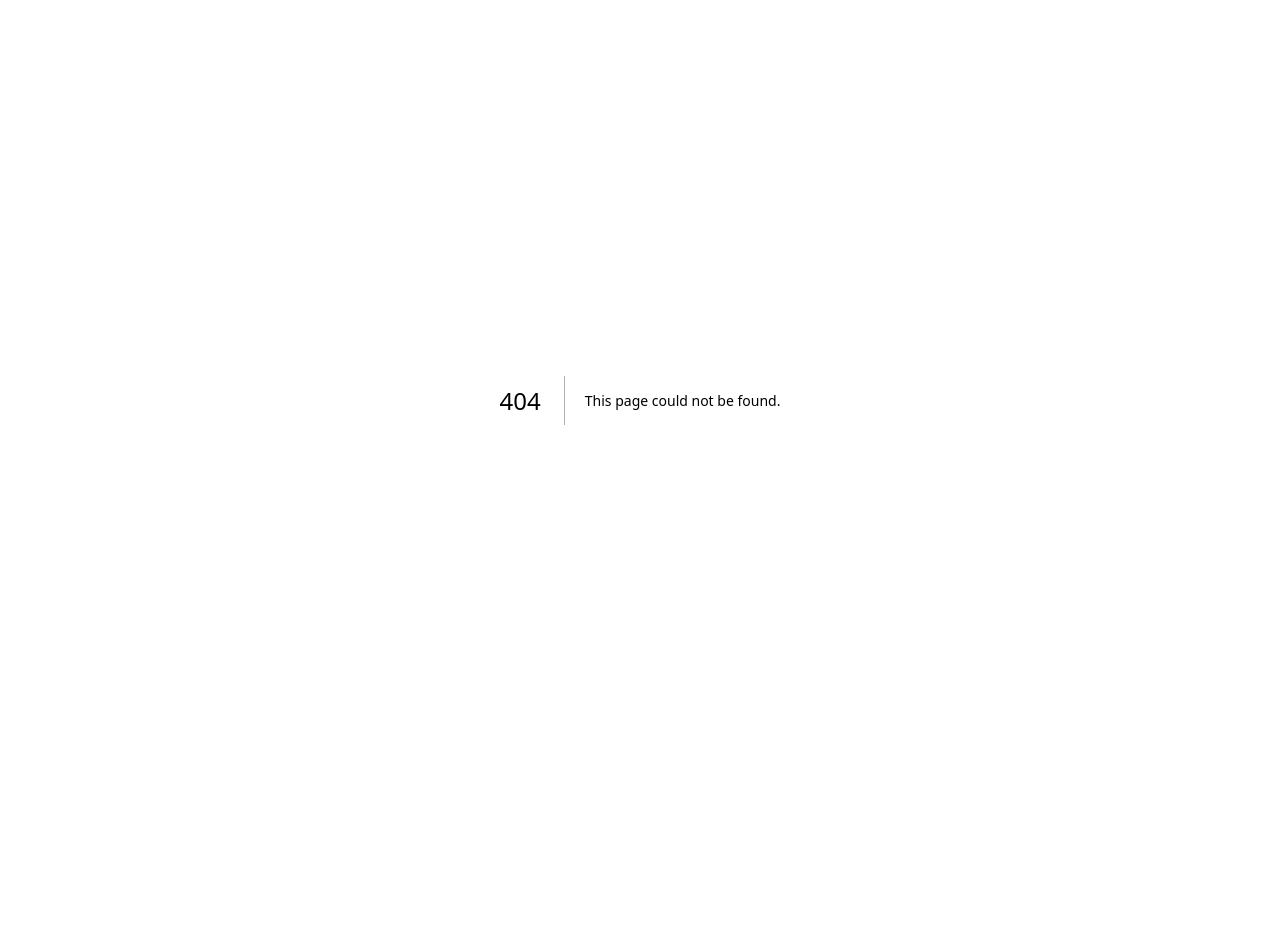
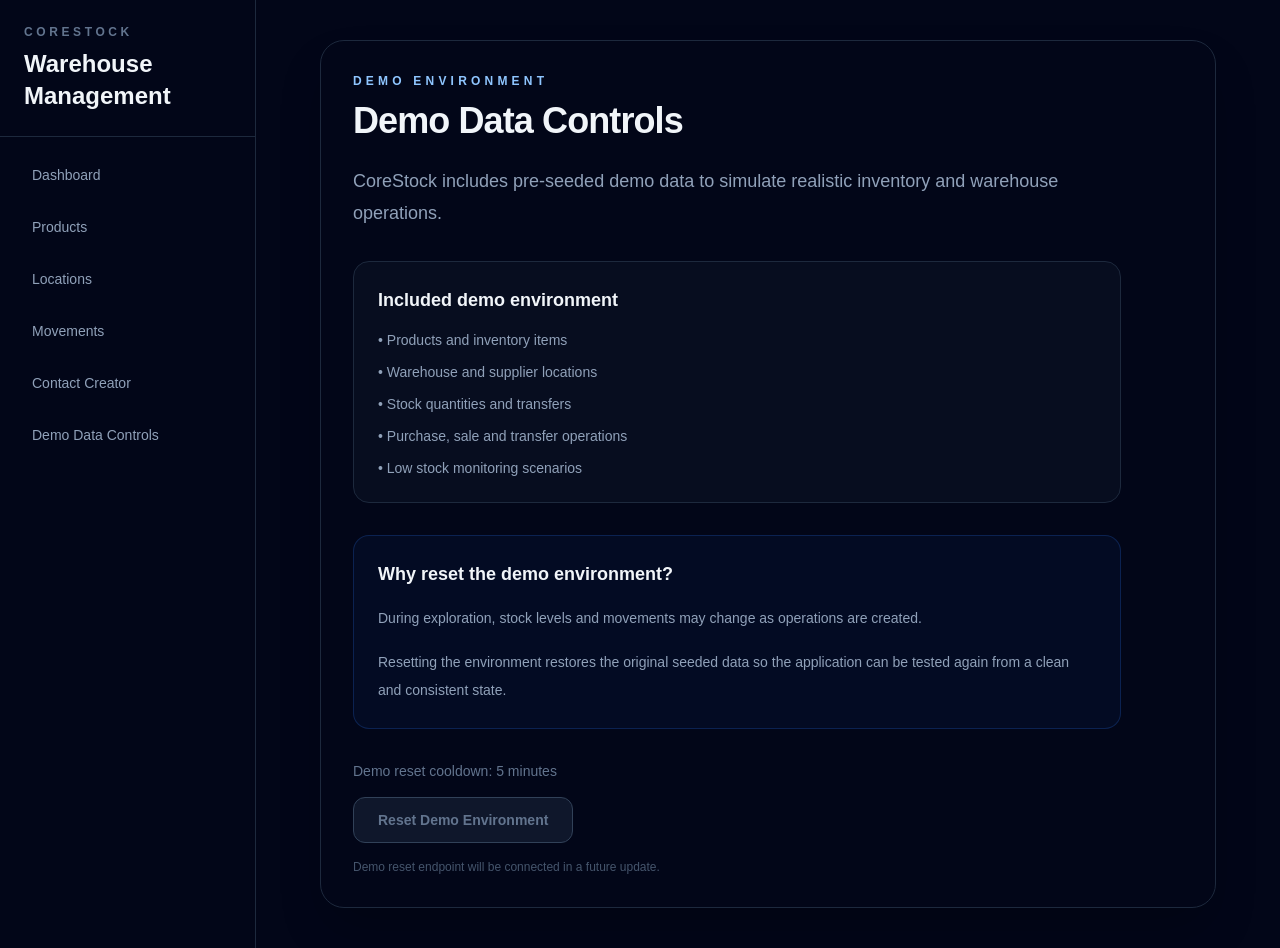
Before and after one commit to conidyn/CoreStock, a Next.js app in the folder frontend/: page /demo-controls in a window 1280 px wide. Before the commit this address had no page. Before the commit the page ends 800 px from the top, so only its background shows below. Built offline with nearby package versions, Linux system fonts and the light colour scheme.

Commit message:
feat: add demo environment controls page

```diff
--- /dev/null
+++ b/frontend/src/app/demo-controls/page.tsx
@@ -0,0 +1,75 @@
+import { DashboardLayout } from "@/components/layout/DashboardLayout";
+
+export default function DemoControlsPage() {
+    return (
+        <DashboardLayout>
+            <div className="flex w-full justify-center py-10">
+                <section className="w-full max-w-4xl rounded-3xl border border-slate-800 bg-slate-950 p-8 shadow-2xl">
+                    <div className="max-w-3xl">
+                        <p className="text-xs font-semibold uppercase tracking-[0.35em] text-blue-300">
+                            Demo Environment
+                        </p>
+
+                        <h1 className="mt-3 text-4xl font-bold tracking-tight text-slate-100">
+                            Demo Data Controls
+                        </h1>
+
+                        <p className="mt-6 text-lg leading-8 text-slate-400">
+                            CoreStock includes pre-seeded demo data to simulate
+                            realistic inventory and warehouse operations.
+                        </p>
+
+                        <div className="mt-8 rounded-2xl border border-slate-800 bg-slate-900/40 p-6">
+                            <h2 className="text-lg font-semibold text-slate-100">
+                                Included demo environment
+                            </h2>
+
+                            <ul className="mt-4 space-y-3 text-sm text-slate-400">
+                                <li>• Products and inventory items</li>
+                                <li>• Warehouse and supplier locations</li>
+                                <li>• Stock quantities and transfers</li>
+                                <li>• Purchase, sale and transfer operations</li>
+                                <li>• Low stock monitoring scenarios</li>
+                            </ul>
+                        </div>
+
+                        <div className="mt-8 rounded-2xl border border-blue-500/20 bg-blue-500/5 p-6">
+                            <h2 className="text-lg font-semibold text-slate-100">
+                                Why reset the demo environment?
+                            </h2>
+
+                            <p className="mt-4 text-sm leading-7 text-slate-400">
+                                During exploration, stock levels and movements
+                                may change as operations are created.
+                            </p>
+
+                            <p className="mt-4 text-sm leading-7 text-slate-400">
+                                Resetting the environment restores the original
+                                seeded data so the application can be tested
+                                again from a clean and consistent state.
+                            </p>
+                        </div>
+
+                        <div className="mt-8 flex flex-col items-start gap-4">
+                            <p className="text-sm text-slate-500">
+                                Demo reset cooldown: 5 minutes
+                            </p>
+
+                            <button
+                                disabled
+                                className="rounded-xl border border-slate-700 bg-slate-900 px-6 py-3 text-sm font-semibold text-slate-500"
+                            >
+                                Reset Demo Environment
+                            </button>
+
+                            <p className="text-xs text-slate-600">
+                                Demo reset endpoint will be connected in a
+                                future update.
+                            </p>
+                        </div>
+                    </div>
+                </section>
+            </div>
+        </DashboardLayout>
+    );
+}
```
